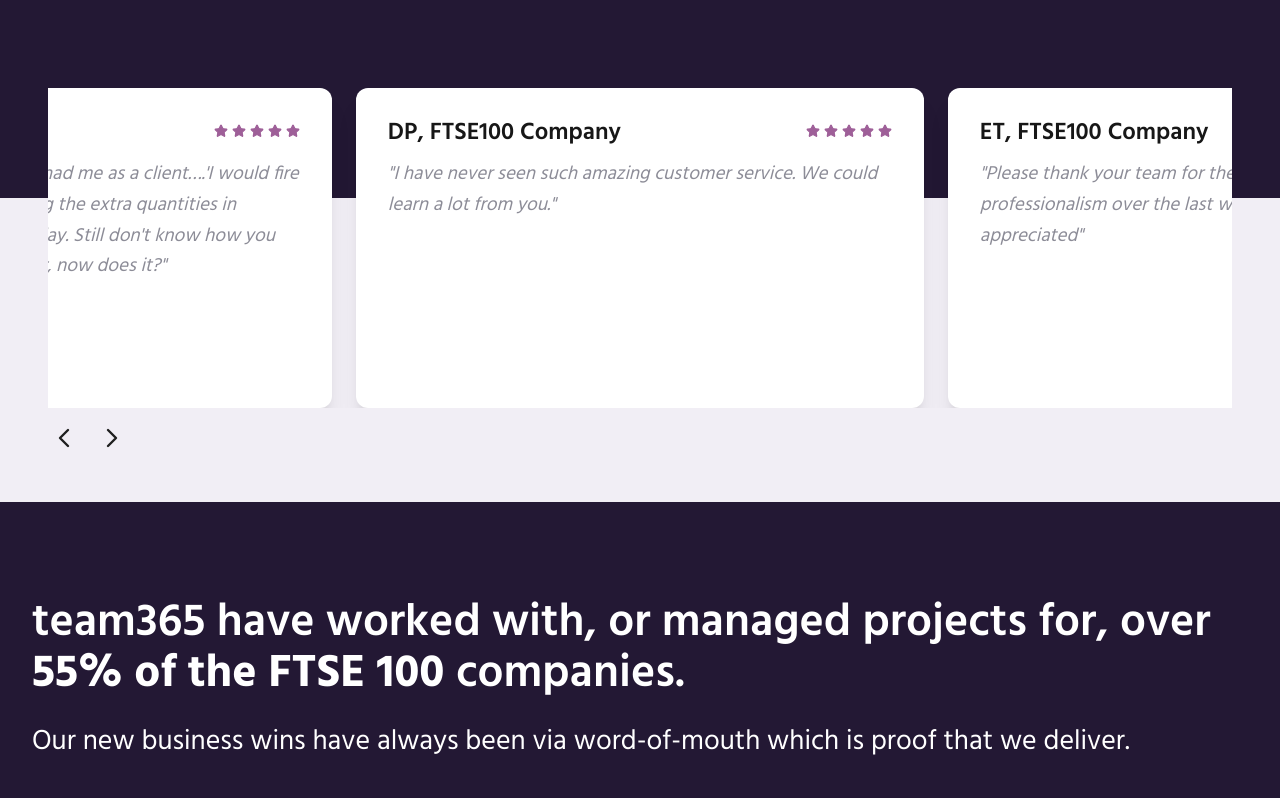
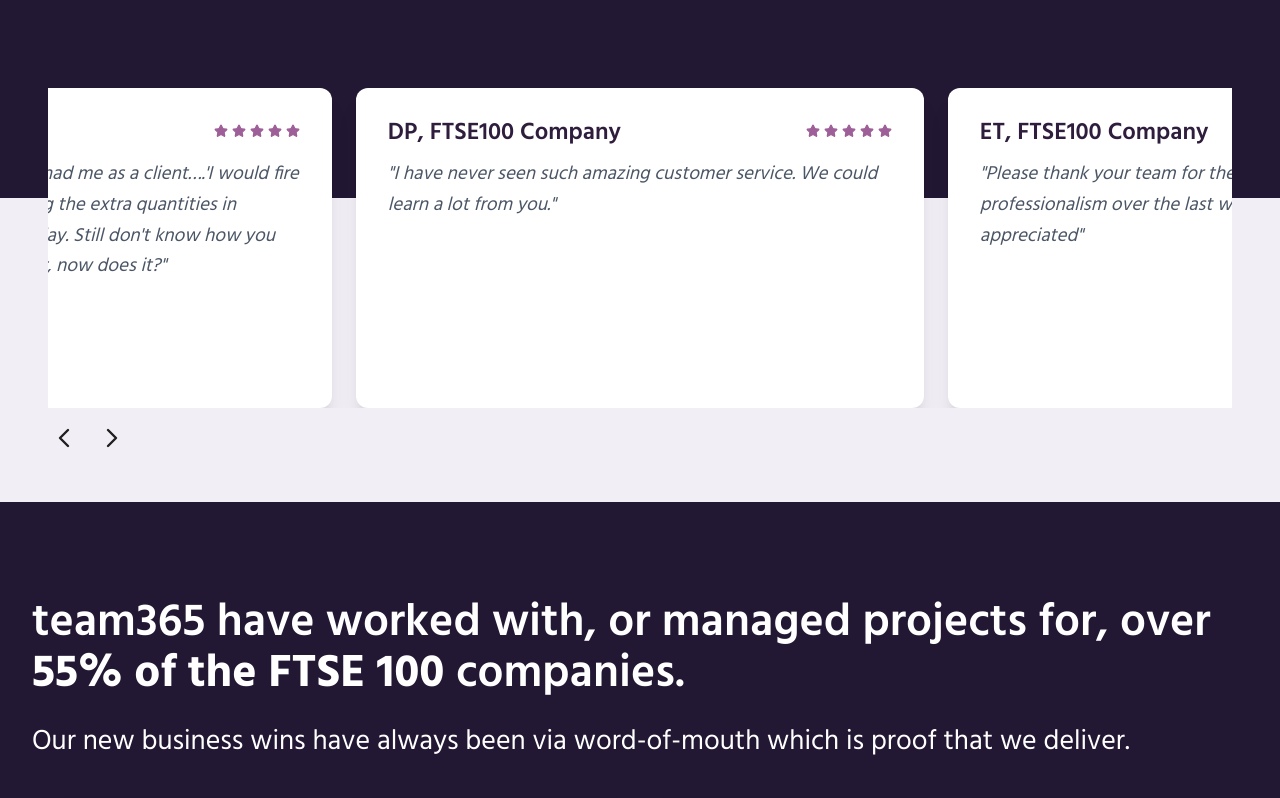
Before and after one commit to Nexuses/team365, a Next.js app: page / in a window 1280 px wide. Shown: the part 1062-1860 px from the top of the page. Built offline with nearby package versions, Linux system fonts and the light colour scheme.

Commit message:
Force dark text colors on Quote CTA and Testimonial cards

```diff
--- a/app/components/QuoteCTASection.tsx
+++ b/app/components/QuoteCTASection.tsx
@@ -20,10 +20,10 @@ export function QuoteCTASection() {
 
       <div className="relative z-10 container mx-auto px-6 md:px-8 lg:px-12 h-full min-h-[360px] md:min-h-[430px] flex items-center">
         <div className="w-full max-w-[320px] md:max-w-[460px] bg-white rounded-xl px-6 md:px-8 py-6 md:py-7 shadow-2xl">
-          <h4 className="text-[18px] md:text-[30px] leading-tight font-semibold text-[#2f1d3d] text-center mb-4">
+          <h4 className="text-[18px] md:text-[30px] leading-tight font-semibold !text-[#2f1d3d] text-center mb-4">
             Please Call For A Quote
           </h4>
-          <p className="text-[13px] md:text-[18px] leading-[1.5] text-[#2d2d2d] text-center mb-5">
+          <p className="text-[13px] md:text-[18px] leading-[1.5] !text-gray-800 text-center mb-5">
             To us every project is unique and we do not believe in a "one
             solution fits all" approach.
           </p>
--- a/app/components/TestimonialsSection.tsx
+++ b/app/components/TestimonialsSection.tsx
@@ -95,7 +95,7 @@ export function TestimonialsSection() {
                   className="bg-white rounded-xl shadow-xl h-[280px] md:h-[320px] overflow-hidden p-6 md:p-8"
                 >
                   <div className="flex items-start justify-between gap-4 mb-3">
-                    <h5 className="text-[21px] md:text-[23px] leading-tight font-medium text-[#202020] font-['Hind',sans-serif]">
+                    <h5 className="text-[21px] md:text-[23px] leading-tight font-medium !text-[#2f1d3d] font-['Hind',sans-serif]">
                       {TESTIMONIALS[cardIndex].author}
                     </h5>
                     <ul className="flex gap-1 text-[#9e5f98] pt-1">
@@ -107,7 +107,7 @@ export function TestimonialsSection() {
                     </ul>
                   </div>
 
-                  <blockquote className="mt-2 text-[18px] md:text-[19px] leading-relaxed text-[#8c8c97] italic font-['Hind',sans-serif]">
+                  <blockquote className="mt-2 text-[18px] md:text-[19px] leading-relaxed !text-gray-600 italic font-['Hind',sans-serif]">
                     {TESTIMONIALS[cardIndex].quote}
                   </blockquote>
                 </article>
@@ -130,7 +130,7 @@ export function TestimonialsSection() {
                     className="w-[48%] flex-none bg-white rounded-xl shadow-xl h-[320px] overflow-hidden p-8"
                   >
                     <div className="flex items-start justify-between gap-4 mb-3">
-                      <h5 className="text-[24px] leading-tight font-medium text-[#202020] font-['Hind',sans-serif]">
+                      <h5 className="text-[24px] leading-tight font-medium !text-[#2f1d3d] font-['Hind',sans-serif]">
                         {TESTIMONIALS[cardIndex].author}
                       </h5>
                       <ul className="flex gap-1 text-[#9e5f98] pt-1">
@@ -142,7 +142,7 @@ export function TestimonialsSection() {
                       </ul>
                     </div>
 
-                    <blockquote className="mt-2 text-[19px] leading-relaxed text-[#8c8c97] italic font-['Hind',sans-serif]">
+                    <blockquote className="mt-2 text-[19px] leading-relaxed !text-gray-600 italic font-['Hind',sans-serif]">
                       {TESTIMONIALS[cardIndex].quote}
                     </blockquote>
                   </article>
```
